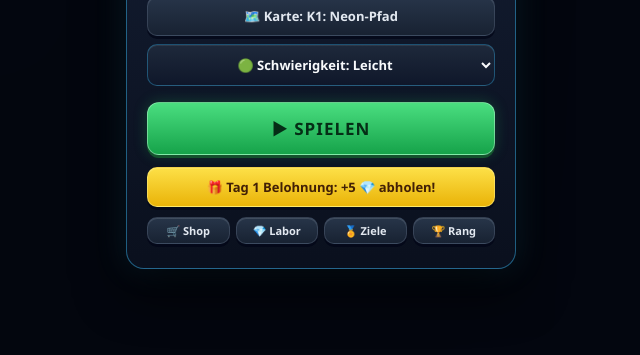
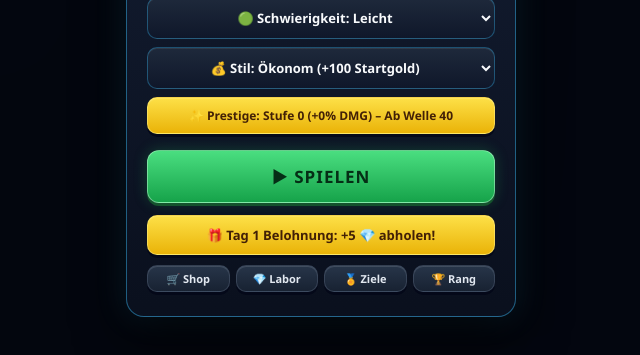
Before and after one commit to DarkPoeniX-pgn/neon-defense, a plain HTML site: page index.html in a window 1280 px wide. Shown: the part 361-716 px from the top of the page, without its empty margins (319-959 px from the left). Drawn offline with Linux system fonts and the light colour scheme.

Commit message:
Add class selection and prestige button to index.html

```diff
--- a/index.html
+++ b/index.html
@@ -26,6 +26,15 @@
           <option value="1" disabled>🔒 Normal (Leicht W20)</option>
           <option value="1.35" disabled>🔒 Extrem (Normal W20)</option>
         </select>
+                <select id="menu-class-sel" class="start-select-btn" onchange="changeCommanderClass()">
+          <option value="econ">💰 Stil: Ökonom (+100 Startgold)</option>
+          <option value="tact">⚔️ Stil: Taktiker (+12% Schaden)</option>
+          <option value="def">🛡️ Stil: Verteidiger (30 Leben)</option>
+        </select>
+        <button class="upg" id="btn-prestige" onclick="triggerPrestige()" style="width:100%;padding:9px;font-size:12px;">
+          ✨ Prestige: Stufe 0 (+0% DMG) – Ab Welle 40
+        </button>
+
       </div>
 
       <button class="wave-btn start-play-btn" onclick="startFromMenu()">▶ SPIELEN</button>
```
